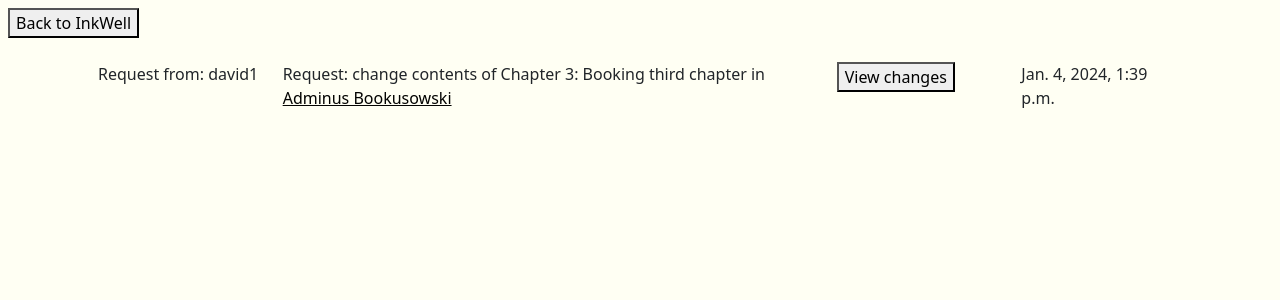
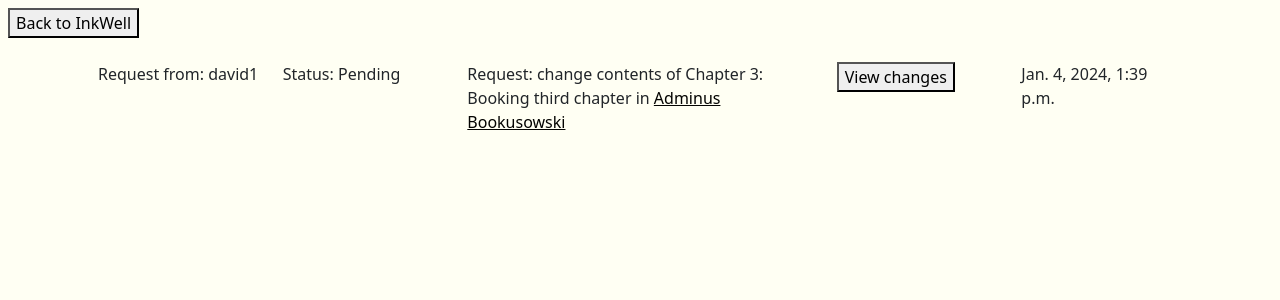
Before and after one commit to martex941/Capstone-InkWell, a Django app: page /coAuthorRequestsList in a window 1280 px wide. Shown: the part 58-358 px from the top of the page. Run offline with Django 4.2, Linux system fonts and the light colour scheme; a user stored in the database is signed in; data comes from the database, SQL or seed files in the repository; both versions use the stored data as it was after the commit; some libraries are stand-ins or nearby versions.

Commit message:
updated request review

```diff
--- a/capstone/inkwell/templates/inkwell/coAuthorRequestsList.html
+++ b/capstone/inkwell/templates/inkwell/coAuthorRequestsList.html
@@ -7,6 +7,15 @@
     <div class="container row">
         <div class="col-2">
             Request from: {{request.coAuthor}}
+        </div>
+        <div class="col-2">
+            {% if request.acceptedStatus %}
+                Status: Accepted
+            {% elif request.declinedMessage != "" %}
+                Status: Declined
+            {% else %}
+                Status: Pending
+            {% endif %}
         </div>
         <div class="col">
             Request: change contents of Chapter {{request.requestedChapter.chapterNumber}}: {{request.requestedChapter.chapterTitle}} in <a href="{% url 'ink_view' inkID=request.requestedChapter.chapterInkOrigin.id %}">{{request.requestedChapter.chapterInkOrigin.title}}</a>
```
Also changed, not shown: capstone/inkwell/templates/inkwell/coAuthorRequest.html (+5 -4 lines), capstone/db.sqlite3.
